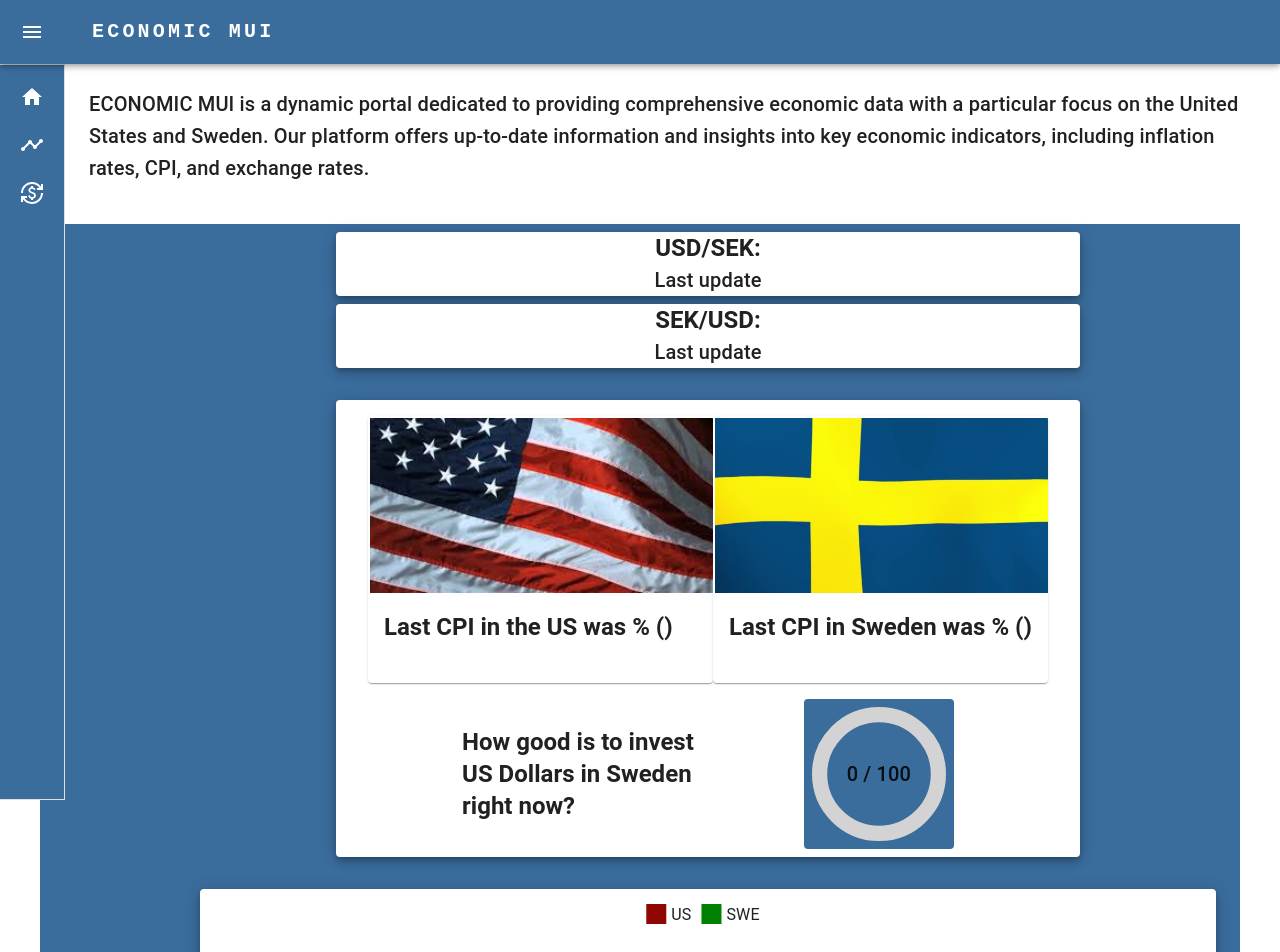
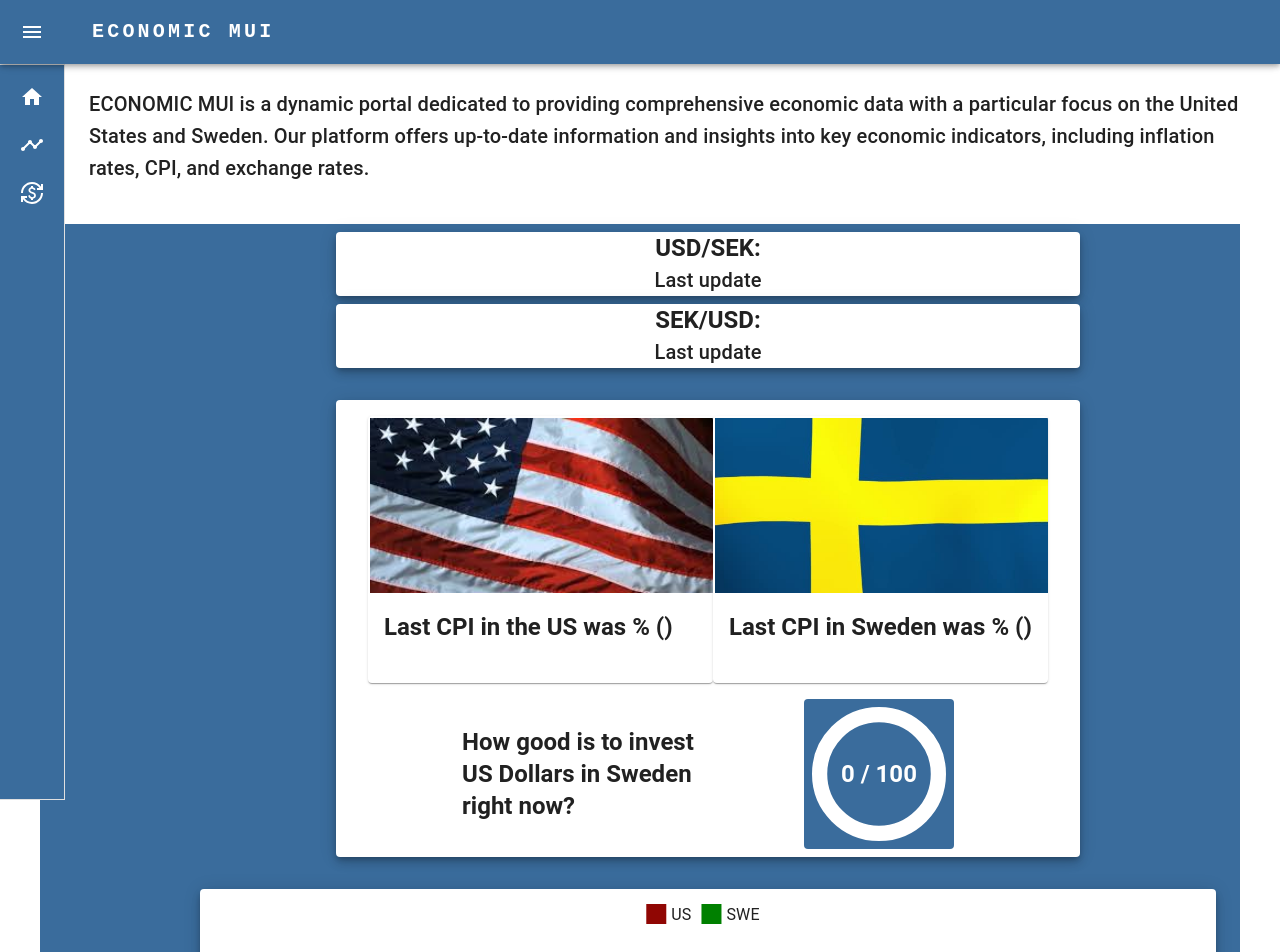
Before and after one commit to indiano881/economicMUI, a React (Vite) app: page / in a window 1280 px wide. Shown: the top 952 px of the page. Built offline with nearby package versions, Linux system fonts and the light colour scheme; no server answers.

Commit message:
final fix at the gauge

```diff
--- a/src/components/InvestGauge/index.tsx
+++ b/src/components/InvestGauge/index.tsx
@@ -28,7 +28,7 @@ const InvestGauge=({ value }:InvestGaugeProps)=> {
         size={150}
         thickness={5}
         sx={{
-          color: 'lightgray',
+          color: 'white',
           padding: "8px"
         }}
       />
@@ -57,9 +57,9 @@ const InvestGauge=({ value }:InvestGaugeProps)=> {
                 justifyContent="center"
             >
                 <Typography
-                    variant="h6"
+                    variant="h5"
                     component="div"
-                    color="textPrimary"
+                    color="white"
                 >{`${value} / 100`}</Typography>
             </Box>
         </Box>
```
